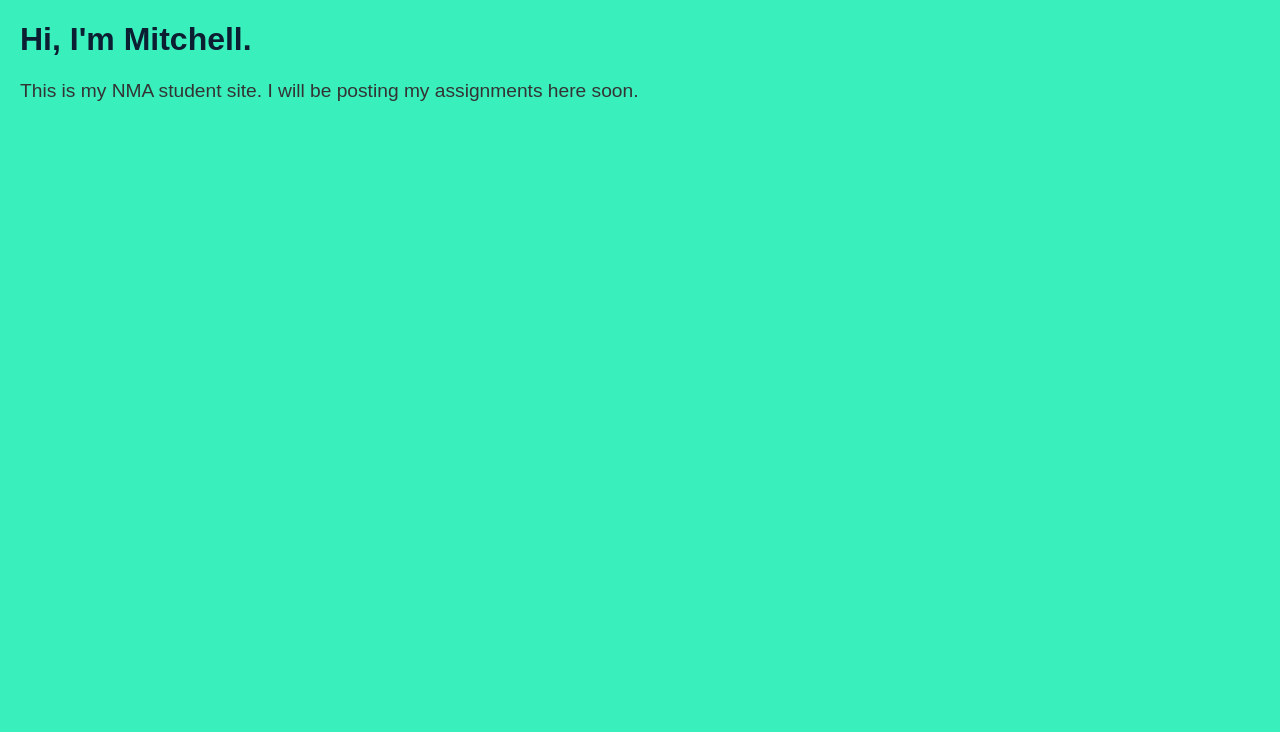
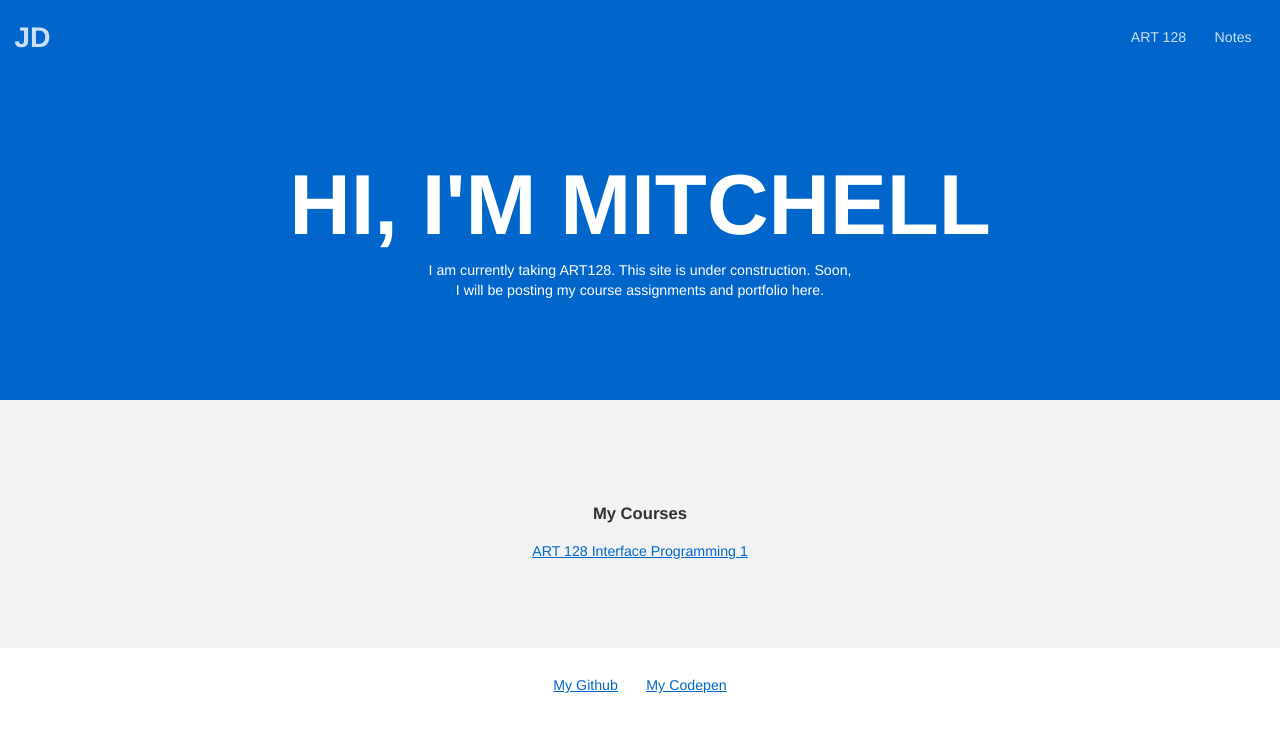
Before and after one commit to Alohahiroto/studentsite, a plain HTML site: page index.html in a window 1280 px wide. Drawn offline with Linux system fonts and the light colour scheme; files that its build step writes are made by us from their sources.

Commit message:
Add files via upload

```diff
--- a/index.html
+++ b/index.html
@@ -1,38 +1,50 @@
-<!DOCTYPE html>
+
+<!doctype html>
 <html lang="en">
 
 <head>
-    <meta charset="UTF-8">
-    <title>Mitchell's Student Site</title>
-
-    <!-- ENABLE SUPPORT FOR RESPONSIVE DESIGN -->
-    <meta name="viewport" content="width=device-width, initial-scale=1.0">
-
-    <Style>
-        body {
-            font-family: Arial, sans-serif;
-            margin: 20px;
-            background-color: #39f0bd;
-            color: #333;
-        }
-
-        h1 {
-            color: #0c1e31;
-        }
-
-        p {
-            font-size: 1.2em;
-        }
-    </Style>
-
+    <meta charset="utf-8">
+    <title>Mitchell</title>
+    <meta name="description"
+        content="This is an student website for Mitchell Kamei, a student.">
+    <meta name="viewport" content="width=device-width, initial-scale=1">
+    <link href="css/style.css" rel="stylesheet" type="text/css">
 </head>
 
 <body>
+    <header>
+        <div class="site-id">
+            <h1><a href="index.html">JD</a></h1>
+        </div>
+        <nav class="site-nav">
+            <ul>
+                <li><a href="art128/index.html">ART 128</a></li>
+                <li><a href="notes/index.html">Notes</a></li>
+            </ul>
+        </nav>
+    </header>
+    <main>
+        <section class="hero">
+            <h2>Hi, I'm Mitchell</h2>
+            <p>I am currently taking ART128. This site is under construction. Soon, I will be posting my course
+                assignments and portfolio here.</p>
+        </section>
+        <section class="courses">
+            <h3>My Courses</h3>
+            <ul>
+                <li><a href="art128/index.html">ART 128 Interface Programming 1</a></li>
+            </ul>
+        </section>
+    </main>
 
-<h1>Hi, I'm Mitchell.</h1>
-
-<p>This is my NMA student site. I will be posting my assignments here soon.</p>
-
+    <footer>
+        <nav class="social-nav">
+            <ul>
+                <li><a href="https://github.com/johndoenma">My Github</a></li>
+                <li><a href="https://codepen.io/johndoenma">My Codepen</a></li>
+            </ul>
+        </nav>
+    </footer>
 </body>
 
 </html>
```
